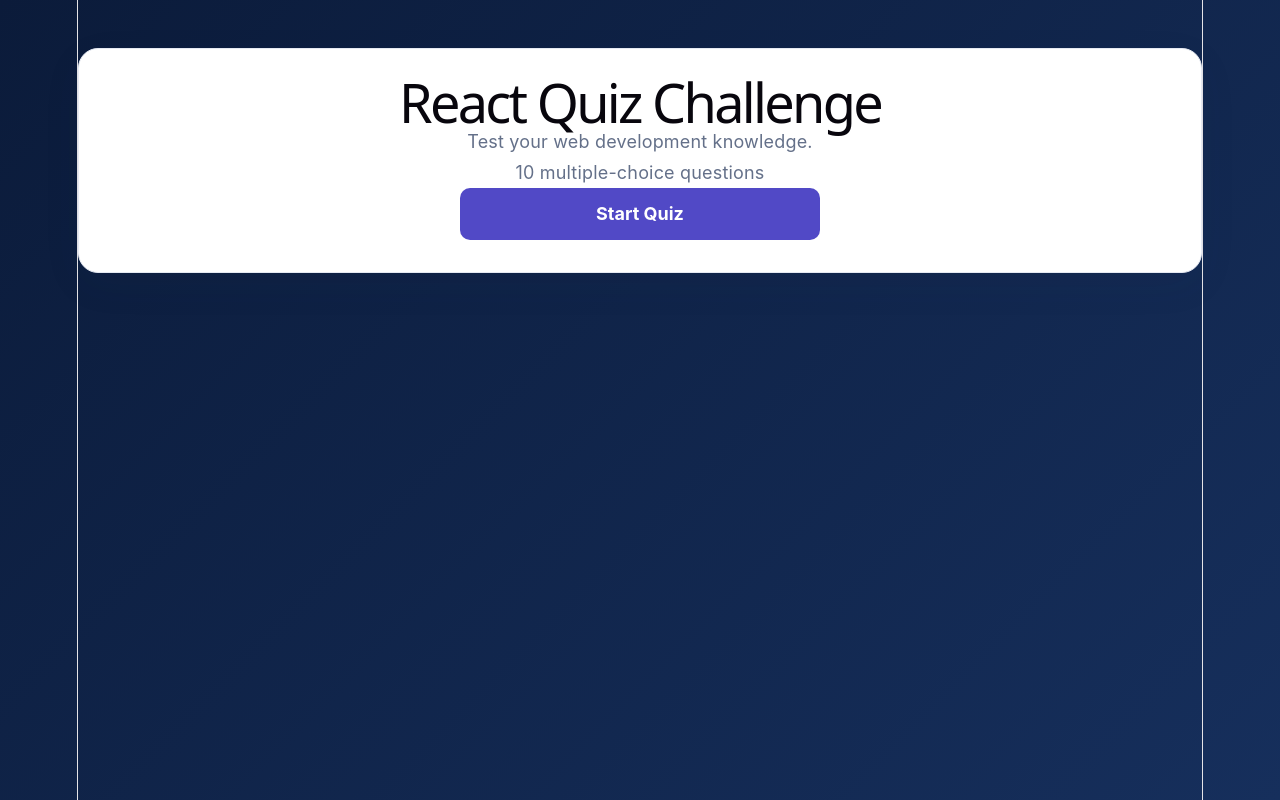
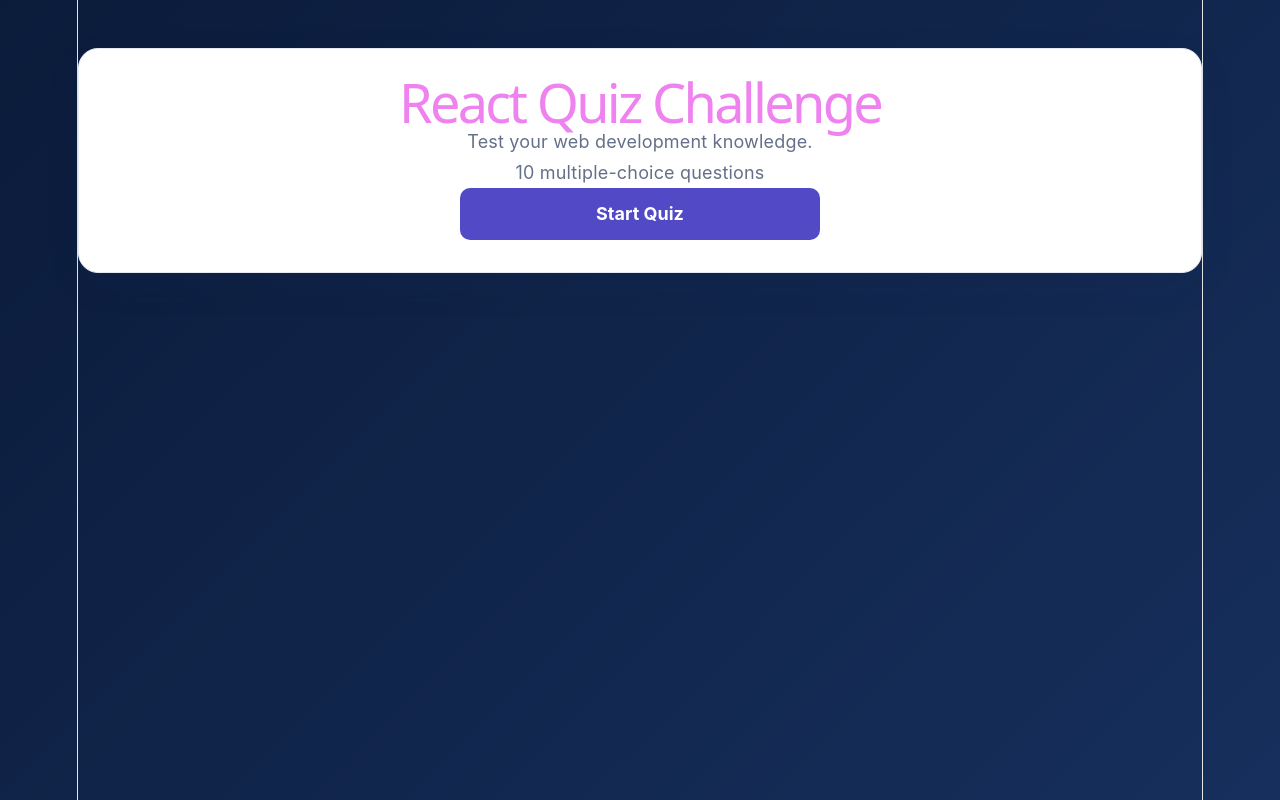
Before and after one commit to abinprince08-hue/Quiz, a React (Vite) app: page / in a window 1280 px wide. Built offline with nearby package versions, Linux system fonts and the light colour scheme.

Commit message:
Add styling for quiz card header

```diff
--- a/src/App.css
+++ b/src/App.css
@@ -3,6 +3,10 @@
   color: white;
   min-height: 100vh;
   margin: 0;
+}
+
+.quiz-card h1 {
+  color: violet;
 }
 .result-screen {
   color: #000;
```
